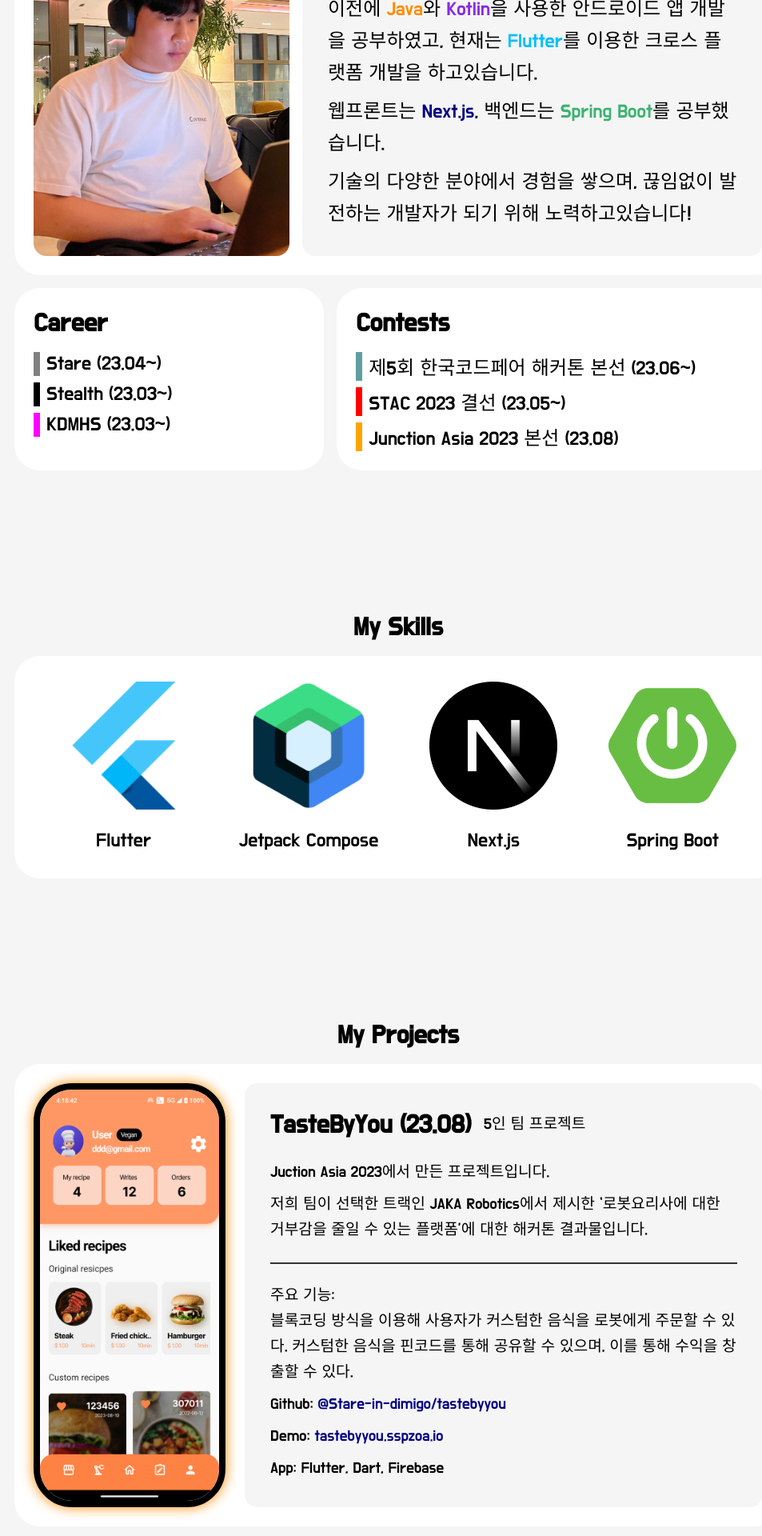
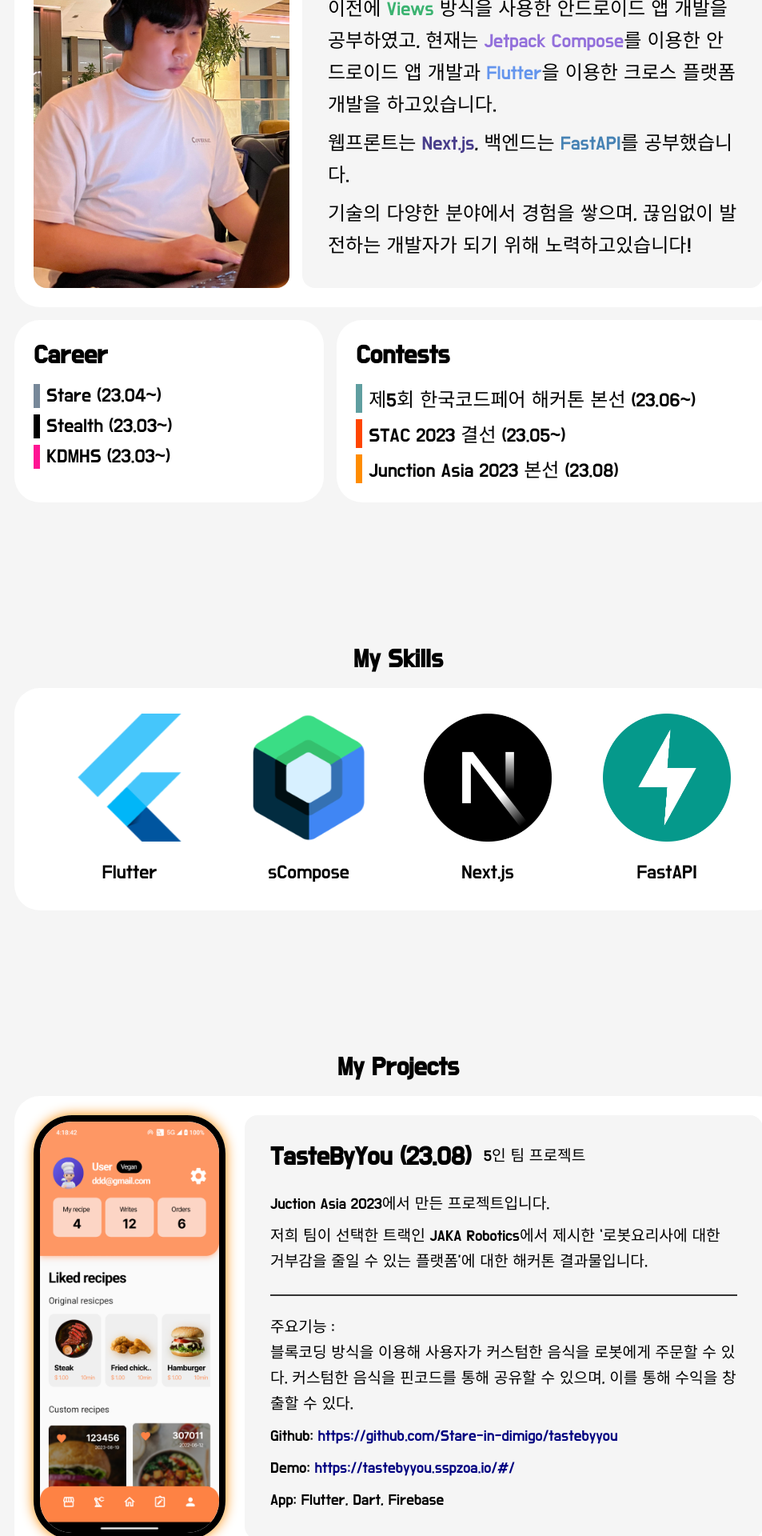
Before and after one commit to sspzoa/portfoliov3, a Next.js app: page / in a window 1280 px wide. Shown: the part 1120-3040 px from the top of the page at 80% size, without its empty margins (142-1095 px from the left). Built offline with nearby package versions, Linux system fonts and the light colour scheme; a web font is replaced by a local one.

Commit message:
use map, add fastapi

```diff
--- a/src/app/page.tsx
+++ b/src/app/page.tsx
@@ -1,7 +1,7 @@
 import Intro from "@/components/Home/Intro";
 import About from "@/components/Home/About";
 import Skills from "@/components/Home/Skills";
-import Projects from "@/components/Home/Projects";
+import Projects from "@/components/Home/Projects/Projects";
 import Contact from "@/components/Home/Contact";
 
 export default function Home() {
--- a/src/components/Home/About.tsx
+++ b/src/components/Home/About.tsx
@@ -8,14 +8,13 @@
                 <img src='/About/profile.jpeg'/>
                 <div className={styles.textBox}>
                     <p>
-                        안녕하세요! 현재 한국디지털미디어고등학교에 재학중이며 앱개발 위주로 공부하고 있는 서승표입니다.
+                        안녕하세요! 저는 현재 한국디지털미디어고등학교에 재학중이며 앱개발 위주로 공부하고 있는 고등학생 개발자입니다.
                     </p>
                     <p>
-                        이전에 <span className={styles.java}>Java</span>와 <span className={styles.kotlin}>Kotlin</span>을
-                        사용한 안드로이드 앱 개발을 공부하였고, 현재는 <span className={styles.flutter}>Flutter</span>를 이용한 크로스 플랫폼 개발을 하고있습니다.
+                        이전에 <span className={styles.views}>Views</span> 방식을 사용한 안드로이드 앱 개발을 공부하였고, 현재는 <span className={styles.jetpackcompose}>Jetpack Compose</span>를 이용한 안드로이드 앱 개발과 <span className={styles.flutter}>Flutter</span>을 이용한 크로스 플랫폼 개발을 하고있습니다.
                     </p>
                     <p>
-                        웹프론트는 <span className={styles.nextjs}>Next.js</span>, 백엔드는 <span className={styles.springboot}>Spring Boot</span>를
+                        웹프론트는 <span className={styles.nextjs}>Next.js</span>, 백엔드는 <span className={styles.fastapi}>FastAPI</span>를
                         공부했습니다.
                     </p>
                     <p>
--- a/src/components/Home/Projects.tsx
+++ /dev/null
@@ -1,69 +0,0 @@
-import styles from '@/styles/Home/Projects.module.css'
-
-export default function Projects() {
-    return (
-        <div id='projects' className={styles.container}>
-            <h1>My Projects</h1>
-            <div className={styles.box}>
-                <img id={styles.tastebyyou} src='/Project/tastebyyou.png'/>
-                <div className={styles.textBox}>
-                    <div className={styles.row}>
-                        <h1>TasteByYou (23.08)</h1><p>5인 팀 프로젝트</p>
-                    </div>
-                    <p>Juction Asia 2023에서 만든 프로젝트입니다.</p>
-                    <p>저희 팀이 선택한 트랙인 JAKA Robotics에서 제시한 &lsquo;로봇요리사에 대한 거부감을 줄일 수 있는 플랫폼&rsquo;에 대한 해커톤 결과물입니다.</p>
-                    <hr className={styles.horizontalRule}/>
-                    <p>주요 기능: <br/>
-                        블록코딩 방식을 이용해 사용자가 커스텀한 음식을 로봇에게 주문할 수 있다. 커스텀한 음식을 핀코드를 통해 공유할 수 있으며, 이를 통해 수익을 창출할 수 있다.
-                    </p>
-                    <p>Github: <a href='https://github.com/Stare-in-dimigo/tastebyyou' target="_blank"
-                                  rel="noopener noreferrer">@Stare-in-dimigo/tastebyyou</a>
-                    </p>
-                    <p>Demo: <a href='https://tastebyyou.sspzoa.io/#/' target="_blank"
-                                rel="noopener noreferrer">tastebyyou.sspzoa.io</a></p>
-                    <p>App: Flutter, Dart, Firebase</p>
-                </div>
-            </div>
-            <div className={styles.box}>
-                <img id={styles.glud} src='/Project/glud.png'/>
-                <div className={styles.textBox}>
-                    <div className={styles.row}>
-                        <h1>글루드 (23.05~)</h1><p>4인 팀 프로젝트</p>
-                    </div>
-                    <p>STAC 2023에서 만든 프로젝트입니다.</p>
-                    <p>최근 ChatGPT 등 AI 기술이 비약적으로 발전하면서 그 속도를 따라가지 못하는 사람들을 위해 프롬프트 엔지니어링 없이 사용할 수 있는 AI 플랫폼을
-                        개발하였습니다.</p>
-                    <hr className={styles.horizontalRule}/>
-                    <p>주요 기능: <br/>
-                        사용자가 제공한 정보에 따라서 인터페이스가 설정된다. 콘텐츠는 구성된 인터페이스를 통해 입력되며, 이는 AI가 지정된 형식으로 글을 작성해준다.
-                    </p>
-                    <p>Github: <a href='https://github.com/Stare-in-dimigo/glud' target="_blank"
-                                  rel="noopener noreferrer">@Stare-in-dimigo/glud</a>
-                    </p>
-                    <p>Demo: <a href='https://glud.sspzoa.io/#/' target="_blank"
-                                rel="noopener noreferrer">glud.sspzoa.io</a></p>
-                    <p>App: Flutter, Dart, Firebase</p>
-                </div>
-            </div>
-            <div className={styles.box}>
-                <img id={styles.monty} src='/Project/monty.png'/>
-                <div className={styles.textBox}>
-                    <div className={styles.row}>
-                        <h1>Monty (22.10~22.11)</h1><p>개인 프로젝트</p>
-                    </div>
-                    <p>몬티 홀 문제를 수학적으로 이해하는데 어려움을 겪는 사람들을 위해 직관적인 UI와 그래픽으로 이해를 돕기 위해 개발하였습니다.</p>
-                    <hr className={styles.horizontalRule}/>
-                    <p>주요 기능: <br/>
-                        &lsquo;직접 해보기&rsquo;는 몬티 홀 문제를 시뮬레이션하기 위해 사용자 입력을 사용한다. 자동 모드는 실험 결과를 &lsquo;그래픽
-                        환경&rsquo; 및 &lsquo;텍스트 환경&rsquo; 두 가지 모드로 제공한다. </p>
-                    <p>Github: <a href='https://github.com/sspzoa/monty' target="_blank"
-                                  rel="noopener noreferrer">@sspzoa/monty</a>
-                    </p>
-                    <p>Release: <a href='https://github.com/sspzoa/Monty/releases/tag/v1.1.0' target="_blank"
-                                   rel="noopener noreferrer">@sspzoa/Monty/releases/tag/v1.1.0</a></p>
-                    <p>App: Android Native, Java</p>
-                </div>
-            </div>
-        </div>
-    )
-}
--- /dev/null
+++ b/src/components/Home/Projects/Projects.tsx
@@ -0,0 +1,28 @@
+import styles from '@/styles/Home/Projects.module.css'
+import projectData from '@/components/Home/Projects/projects.json';
+
+export default function Projects() {
+    return (
+        <div id='projects' className={styles.container}>
+            <h1>My Projects</h1>
+            {projectData.map((project, index) => (
+                <div key={index} className={styles.box}>
+                    <img id={styles[project.image.split('/')[2].split('.')[0]]} src={project.image} />
+                    <div className={styles.textBox}>
+                        <div className={styles.row}>
+                            <h1>{project.title}</h1><p>{project.teamSize}</p>
+                        </div>
+                        {project.description.map((desc, descIndex) => (
+                            <p key={descIndex}>{desc}</p>
+                        ))}
+                        <hr className={styles.horizontalRule} />
+                        <p>주요기능 : <br />{project.keyFeature}</p>
+                        <p>Github: <a href={project.github} target="_blank" rel="noopener noreferrer">{project.github}</a></p>
+                        <p>Demo: <a href={project.demo} target="_blank" rel="noopener noreferrer">{project.demo}</a></p>
+                        <p>App: {project.app}</p>
+                    </div>
+                </div>
+            ))}
+        </div>
+    );
+}
--- /dev/null
+++ b/src/components/Home/Projects/projects.json
@@ -0,0 +1,41 @@
+[
+  {
+    "title": "TasteByYou (23.08)",
+    "teamSize": "5인 팀 프로젝트",
+    "image": "/Project/tastebyyou.png",
+    "description": [
+      "Juction Asia 2023에서 만든 프로젝트입니다.",
+      "저희 팀이 선택한 트랙인 JAKA Robotics에서 제시한 ‘로봇요리사에 대한 거부감을 줄일 수 있는 플랫폼’에 대한 해커톤 결과물입니다."
+      ],
+    "keyFeature": "블록코딩 방식을 이용해 사용자가 커스텀한 음식을 로봇에게 주문할 수 있다. 커스텀한 음식을 핀코드를 통해 공유할 수 있으며, 이를 통해 수익을 창출할 수 있다.",
+    "github": "https://github.com/Stare-in-dimigo/tastebyyou",
+    "demo": "https://tastebyyou.sspzoa.io/#/",
+    "app": "Flutter, Dart, Firebase"
+  },
+  {
+    "title": "글루드 (23.05~)",
+    "teamSize": "4인 팀 프로젝트",
+    "image": "/Project/glud.png",
+    "description": [
+      "STAC 2023에서 만든 프로젝트입니다.",
+      "최근 ChatGPT 등 AI 기술이 비약적으로 발전하면서 그 속도를 따라가지 못하는 사람들을 위해 프롬프트 엔지니어링 없이 사용할 수 있는 AI 플랫폼을 개발하였습니다."
+    ],
+    "keyFeature": "사용자가 제공한 정보에 따라서 인터페이스가 설정된다. 콘텐츠는 구성된 인터페이스를 통해 입력되며, 이는 AI가 지정된 형식으로 글을 작성해준다.",
+    "github": "https://github.com/Stare-in-dimigo/glud",
+    "demo": "https://glud.sspzoa.io/#/",
+    "app": "Flutter, Dart, Firebase"
+  },
+  {
+    "title": "Monty (22.10~22.11)",
+    "teamSize": "개인 프로젝트",
+    "image": "/Project/monty.png",
+    "description": [
+      "몬티 홀 문제를 수학적으로 이해하는데 어려움을 겪는 사람들을 위해 직관적인 UI와 그래픽으로 이해를 돕기 위해 개발하였습니다."
+    ],
+    "keyFeature":
+    "‘직접 해보기’는 몬티 홀 문제를 시뮬레이션하기 위해 사용자 입력을 사용한다. 자동 모드는 실험 결과를 ‘그래픽 환경’ 및 ‘텍스트 환경’ 두 가지 모드로 제공한다.",
+    "github": "https://github.com/sspzoa/monty",
+    "release": "https://github.com/sspzoa/Monty/releases/tag/v1.1.0",
+    "app": "Android Native, Java"
+  }
+]
--- a/src/components/Home/Skills.tsx
+++ b/src/components/Home/Skills.tsx
@@ -12,15 +12,15 @@
                     </div>
                     <div className={styles.skillItem}>
                         <img src='/Skill/jetpackcompose.png'/>
-                        <p>Jetpack Compose</p>
+                        <p>sCompose</p>
                     </div>
                     <div id={styles.nomargin} className={styles.skillItem}>
                         <img src='/Skill/next.png'/>
                         <p>Next.js</p>
                     </div>
                     <div id={styles.nomargin} className={styles.skillItem}>
-                        <img src='/Skill/springboot.png'/>
-                        <p>Spring Boot</p>
+                        <img src='/Skill/fastapi.png'/>
+                        <p>FastAPI</p>
                     </div>
                 </div>
             </div>
--- a/src/styles/Home/About.module.css
+++ b/src/styles/Home/About.module.css
@@ -65,7 +65,7 @@
 }
 
 #kdmhs {
-    border-left: 0.5rem solid magenta;
+    border-left: 0.5rem solid deeppink;
 }
 
 #stealth {
@@ -73,39 +73,39 @@
 }
 
 #stare {
-    border-left: 0.5rem solid grey;
+    border-left: 0.5rem solid lightslategrey;
 }
 
 #stac {
-    border-left: 0.5rem solid red;
+    border-left: 0.5rem solid orangered;
 }
 
 #junctionasia {
-    border-left: 0.5rem solid orange;
+    border-left: 0.5rem solid darkorange;
 }
 #codefairhackathon
 {
     border-left: 0.5rem solid cadetblue;
 }
 
-.java {
-    color: darkorange;
+.views {
+    color: mediumseagreen;
 }
 
-.kotlin {
-    color: blueviolet;
+.jetpackcompose {
+    color: mediumpurple;
 }
 
 .flutter {
-    color: deepskyblue;
+    color: cornflowerblue;
 }
 
 .nextjs {
-    color: navy;
+    color: darkslateblue;
 }
 
-.springboot {
-    color: mediumseagreen;
+.fastapi {
+    color: steelblue;
 }
 
 
--- a/src/styles/Home/Intro.module.css
+++ b/src/styles/Home/Intro.module.css
@@ -14,7 +14,13 @@
     margin-bottom: 2rem;
     border-radius: 1rem;
     box-shadow: 0 0 2rem #567;
+    transition: height 0.2s ease-in-out, transform 0.2s ease-in-out;
 }
+
+.container img:hover {
+    height: 11rem;
+}
+
 
 .container h1 {
     font-size: 3rem;
--- a/src/styles/Navbar.module.css
+++ b/src/styles/Navbar.module.css
@@ -72,12 +72,11 @@
 }
 
 .navbar__links li {
-    margin: 0.8rem 0;
+    margin: 0.5rem 0;
+    transition: transform 0.2s ease-in-out, transform 0.2s ease-in-out;
 }
 
 .navbar__links li:hover {
-    transform: scale(1.1);
-    transition: transform 0.2s;
 }
 
 .menu {
```
Also changed, not shown: public/Skill/fastapi.png (added), public/Skill/springboot.png (deleted).
